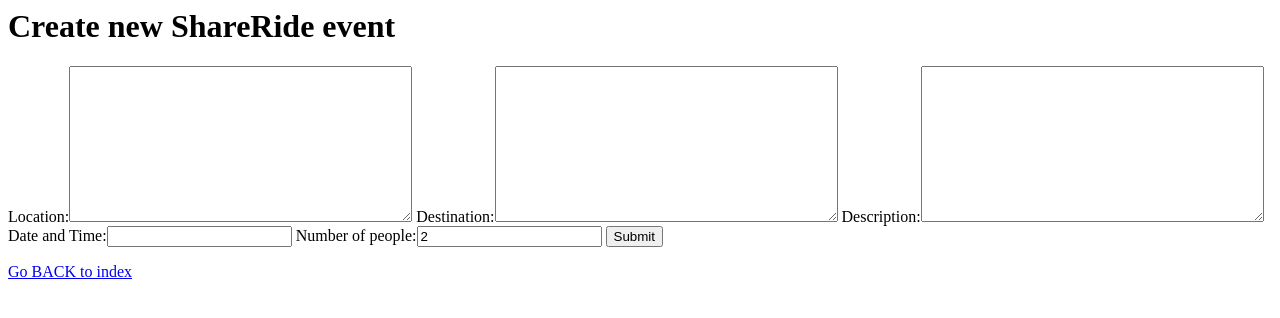
After one commit to bameethanida/BetterTogether, a Django app: page /shareride/create in a window 1280 px wide. The commit adds this page. Shown: the top 318 px of the page. Run offline with Django 3.2, Linux system fonts and the light colour scheme.

Commit message:
added funtion in views to add events

```diff
--- /dev/null
+++ b/BetterTogetherApp/forms.py
@@ -0,0 +1,7 @@
+from django import forms
+from .models import ShareRide
+
+class ShareRideForm(forms.ModelForm):
+    class Meta:
+        model = ShareRide
+        fields = ['location','destination','description','date_time', 'num_people']
--- /dev/null
+++ b/BetterTogetherApp/templates/BetterTogetherApp/share_ride_create.html
@@ -0,0 +1,8 @@
+<h1>Create new ShareRide event</h1>
+<form action='{% url "BetterTogetherApp:create_share_ride" %}' method="post">
+    {% csrf_token %}
+    {{ form }}
+    <button type="submit">Submit</button>
+</form>
+
+<a href="{% url 'BetterTogetherApp:share_ride_index1' %}"> Go BACK to index</a>
--- a/BetterTogetherApp/templates/BetterTogetherApp/share_ride_index.html
+++ b/BetterTogetherApp/templates/BetterTogetherApp/share_ride_index.html
@@ -9,12 +9,14 @@
                     <br> {{ object.get_destination }}
                     <br> {{ object.get_time }}
                     <br> Current Participants are :
-                    {% for user in object.participants.all %}
-                        {{ user.get_name }},
+                    {% for user1 in object.participants.all %}
+                        {{ user1.get_name }},
                     {% endfor %}
                     <br> Hosted by : {{ object.host }}
                 </p>
                 {% endfor %}
             {% endif %}
+
+            <a href="{% url 'BetterTogetherApp:create_share_ride' %}">Create new event<a>
     </body>
 </html>
--- a/BetterTogetherApp/urls.py
+++ b/BetterTogetherApp/urls.py
@@ -5,5 +5,6 @@ from . import views
 app_name = 'BetterTogetherApp'
 urlpatterns = [
     path('', views.index, name='index'),
-    path('shareride/', views.share_ride_index, name='share_ride_index1')
+    path('shareride/', views.share_ride_index, name='share_ride_index1'),
+    path('shareride/create', views.create_share_ride, name='create_share_ride')
 ]
--- a/BetterTogetherApp/views.py
+++ b/BetterTogetherApp/views.py
@@ -1,6 +1,8 @@
-from django.shortcuts import render, reverse, get_object_or_404
+from django.shortcuts import render, reverse, get_object_or_404, redirect
 from django.http import HttpResponse, HttpResponseRedirect
 from .models import *
+from .forms import *
+from django import forms
 
 def index(request):
     return render(request, 'BetterTogetherApp/index.html')
@@ -28,8 +30,24 @@ def user_profile(request, user_id):
 def create_share_food(request):
     pass
 
-def create_share_ride(request):
-    pass
 
 def create_share_promotion(request):
     pass
+
+def create_share_ride(request):
+    form = ShareRideForm(request.POST or None)
+    if request.method == 'POST':
+
+        if form.is_valid():
+            location = form.data.get('location')
+            destination = form.data.get('destination')
+            description = form.data.get('description')
+            date_time = form.data.get('date_time')
+            num_people = form.data.get('num_people')
+            sr = ShareRide(location=location, destination=destination,
+             description=description, date_time=date_time, num_people=num_people)
+            sr.save()
+            return redirect('BetterTogetherApp:share_ride_index1')
+
+    context = {'form': form}
+    return render(request, 'BetterTogetherApp/share_ride_create.html', context)
```
